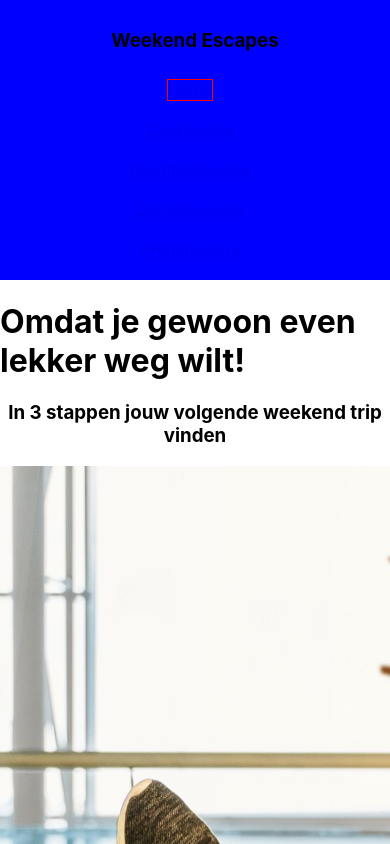
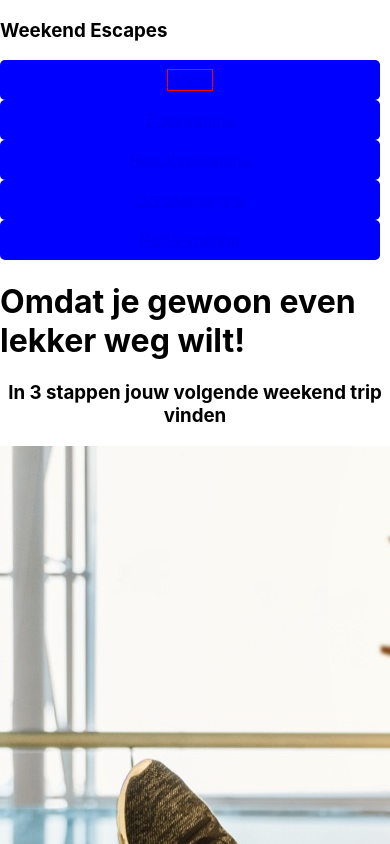
Before and after one commit to sebasvisser/2022-frontend-eindopdracht, a React (Create React App) app: page / in a window 390 px wide. Shown: the top 844 px of the page. Built offline with nearby package versions, Linux system fonts and the light colour scheme.

Commit message:
overige al aangemaakte css ook local gemaakt op deze manier

```diff
--- a/src/components/navbar/NavBar.css
+++ b/src/components/navbar/NavBar.css
@@ -1,4 +1,4 @@
-nav {
+.navBarElement nav {
     display: flex;
     flex-direction: row;
     justify-content: space-between;
@@ -6,7 +6,7 @@ nav {
     background-color: blue;
 }
 
-ul {
+.navBarElement ul {
     display: flex;
     flex-direction: row;
     justify-content: space-between;
@@ -15,7 +15,7 @@ ul {
     padding: 0;
 }
 
-li {
+.navBarElement li {
     background-color: blue;
     color: white;
     border-radius: 5px;
@@ -25,25 +25,25 @@ li {
     display: inline-block;
 }
 
-a:visited {
+.navBarElement a:visited {
     color: white;
     text-decoration: none;
 }
 
-.default-link {
+.navBarElement .default-link {
     border: 1px solid transparent;
 }
 
-.active-link {
+.navBarElement .active-link {
     border: 1px solid red;
 }
 
 @media (max-width: 768px) {
-    nav {
+    .navBarElement nav {
         flex-direction: column;
         align-items: center;
     }
-    ul {
+    .navBarElement ul {
         flex-direction: column;
     }
 }
--- a/src/components/navbar/Navbar.js
+++ b/src/components/navbar/Navbar.js
@@ -4,7 +4,7 @@ import { NavLink } from "react-router-dom";
 
 function NavBar() {
   return (
-    <nav>
+    <nav className="navBarElement">
       <h3>Weekend Escapes</h3>
       <ul>
         <li>
```
